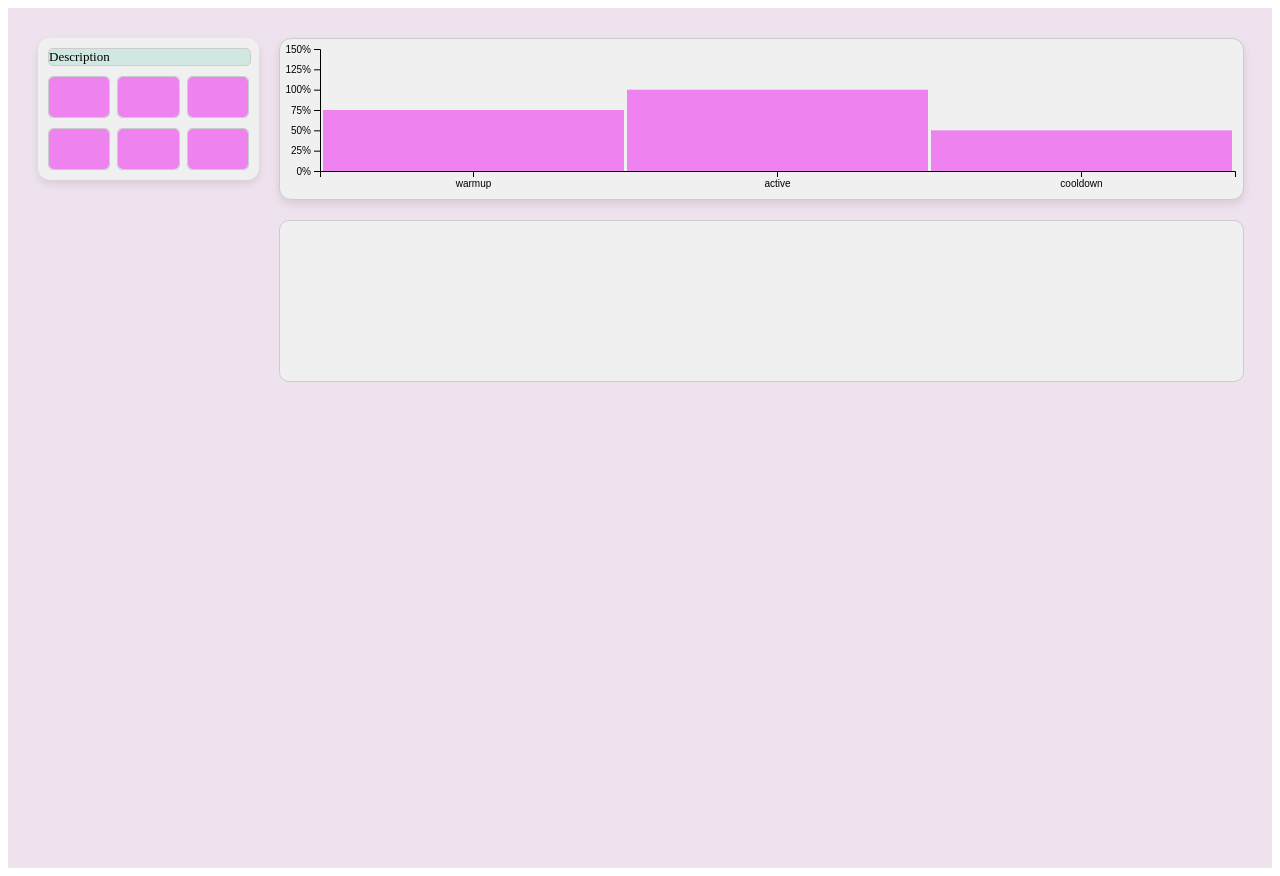
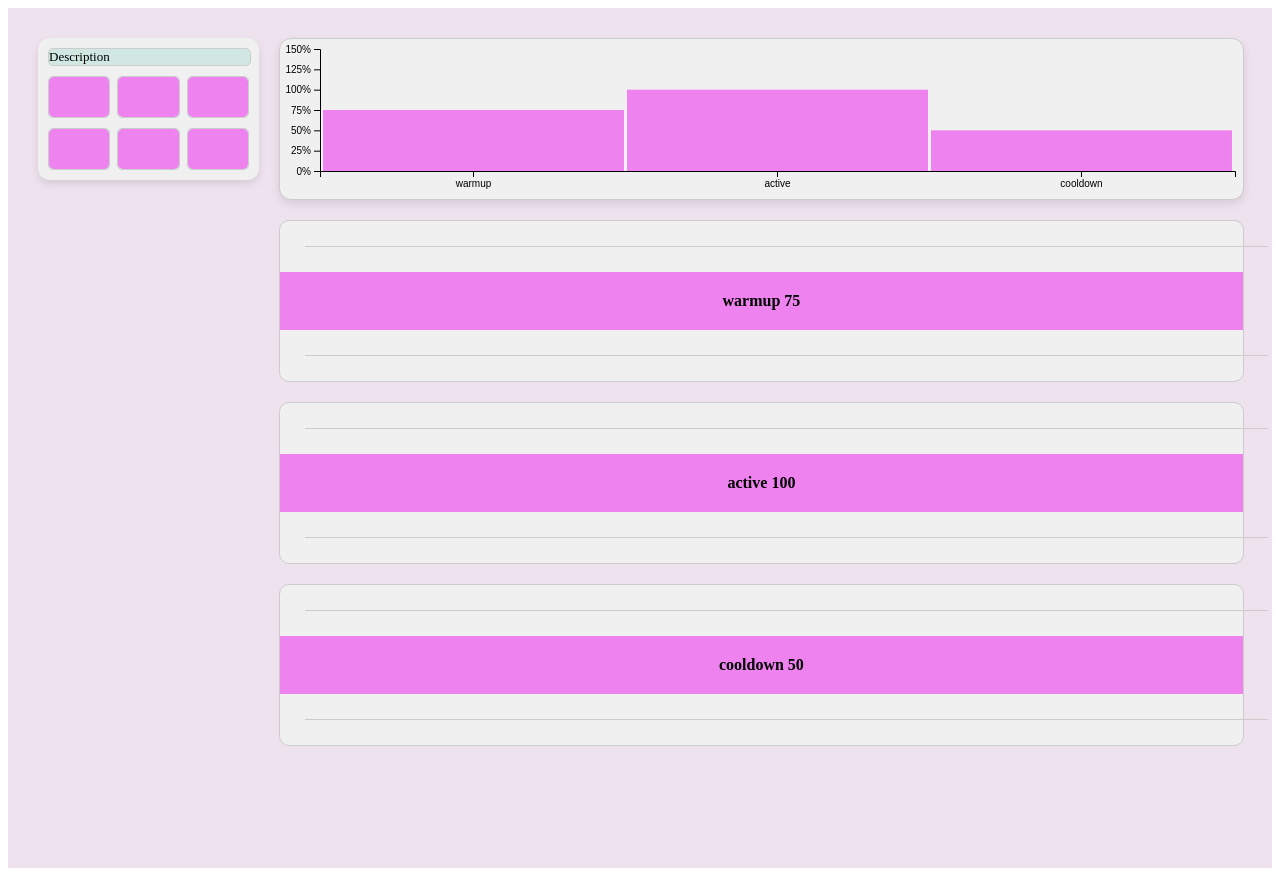
Before and after one commit to ChodiDeepthi/tasktask, a React (Vite) app in the folder AssaignmentTask/: page / in a window 1280 px wide. Built offline with nearby package versions, Linux system fonts and the light colour scheme.

Commit message:
update-5

```diff
--- a/AssaignmentTask/src/App.jsx
+++ b/AssaignmentTask/src/App.jsx
@@ -5,7 +5,7 @@ import './App.css';
 
 function App() {
   const [datas,setdata]=useState([
-    { id:0,name: "warmup", value: 75 },
+    { id:3,name: "warmup", value: 75 },
     { id:1,name: "active", value: 100 },
     { id:2,name: "cooldown", value: 50 },
 
--- a/AssaignmentTask/src/components/AddedEle.jsx
+++ b/AssaignmentTask/src/components/AddedEle.jsx
@@ -1,9 +1,16 @@
 import styles from './AddedEle.module.css';
 
-export default function AddedEle() {
+export default function AddedEle({item}) {
   return (
+
+
     <div className={styles.itemsContainer}>
+        <hr/>
+          <div className={styles.content}>
+                  {item.name} {item.value}
+          </div>
 
+        <hr/>
     </div>
   );
 }
--- a/AssaignmentTask/src/components/AddedEle.module.css
+++ b/AssaignmentTask/src/components/AddedEle.module.css
@@ -1,8 +1,28 @@
 .itemsContainer {
-    width: 100%; /* Equal width for each element */
-    height: 160px; /* Adjust as needed */
-    background-color: #f0f0f0; /* Light background for visibility */
-    border: 1px solid #ccc; /* Optional border */
-    border-radius: 10px; /* Rounded corners */
-    margin-bottom: 20px;
-  }
+  width: 100%; /* Full width */
+  height: 160px; /* Fixed height */
+  background-color: #f0f0f0; /* Light background for visibility */
+  border: 1px solid #ccc; /* Optional border */
+  border-radius: 10px; /* Rounded corners */
+  margin-bottom: 20px;
+  display: flex; /* Use flexbox for layout */
+  flex-direction: column; /* Arrange items in a column */
+  justify-content: space-between; /* Distribute space equally between elements */
+}
+
+hr {
+  width: 100%; /* Make the horizontal rule full width */
+  border: 0; /* Remove default border */
+  border-top: 1px solid #ccc; /* Style the hr */
+  margin: 25px; /* Remove default margin */
+}
+
+.content {
+  background-color: violet; /* Set background color to violet */
+  display: flex;
+  justify-content: center; /* Center content horizontally */
+  align-items: center; /* Center content vertically */
+  font-size: 16px; /* Adjust font size */
+  font-weight: bold; /* Make text bold */
+  height: 60px; /* Set a fixed height for the content area */
+}
--- a/AssaignmentTask/src/components/Component2.jsx
+++ b/AssaignmentTask/src/components/Component2.jsx
@@ -1,14 +1,20 @@
 import styles from './Component2.module.css';
 import Graph from './Graph.jsx';
 import AddedEle from './AddedEle.jsx';
-export default function  Component2({data,setdata}){
 
-    return (
-<div className={styles.item}>
-      <Graph data={data} setdata={setdata}/>
-
-      <AddedEle/>
-    </div>);
-
-
+export default function Component2({ data, setdata }) {
+  return (
+    <div className={styles.item}>
+      <Graph data={data} setdata={setdata} />
+      <div className={styles.container}>
+        {data.map((item) => {
+          return (
+            <div key={item.id}>
+              <AddedEle item={item} />
+            </div>
+          );
+        })}
+      </div>
+    </div>
+  );
 }
--- a/AssaignmentTask/src/components/Graph.jsx
+++ b/AssaignmentTask/src/components/Graph.jsx
@@ -46,11 +46,12 @@ export default function Graph({ data, setdata }) {
     // Define the fixed Y-axis domain (0% to 150%)
     const yScale = d3.scaleLinear()
       .domain([0, 150]) // Fixed range from 0% to 150%
-      .range([height, 0]);
+      .range([height, 0])
+      .clamp(true); // Ensure values outside the domain are clamped
 
     // X-axis Scale
     const xScale = d3.scaleBand()
-      .domain(data.map(d => d.name)) // Use `id` from the data for X-axis labels
+      .domain(data.map(d => d.name)) // Use `name` from the data for X-axis labels
       .range([0, width])
       .padding(0.01);
 
@@ -71,15 +72,16 @@ export default function Graph({ data, setdata }) {
       .data(data)
       .enter()
       .append('rect')
-      .attr('x', d => xScale(d.name)) // Position each bar based on the `id` property
+      .attr('x', d => xScale(d.name)) // Position each bar based on the `name` property
       .attr('y', d => yScale(d.value)) // Position the bar based on the `value`
       .attr('width', xScale.bandwidth()) // Bar width based on scale
-      .attr('height', d => height - yScale(d.value)) // Height based on the `value`
+      .attr('height', d => Math.max(0, height - yScale(d.value))) // Ensure non-negative height
       .attr('fill', 'violet');
   }, [data, dimensions]); // Re-run effect whenever `data` or `dimensions` change
 
   return (
     <div className={styles.itemsContainer}>
+      {console.log(data)}
       <svg ref={chartRef}></svg>
     </div>
   );
--- a/AssaignmentTask/src/components/Item.jsx
+++ b/AssaignmentTask/src/components/Item.jsx
@@ -4,7 +4,7 @@ import styles from './Item.module.css';
 export default function Item({item,setitem,data,setdata}) {
   return (
     <div className={styles.itemRow}>
-      {item.map((x)=>(<Element item={x} data={data} setdata={setdata} ></Element>))}
+      {item.map((x)=>(<Element  key ={item.name} item={x} data={data} setdata={setdata} ></Element>))}
     </div>
   );
 }
--- a/AssaignmentTask/src/components/Items.jsx
+++ b/AssaignmentTask/src/components/Items.jsx
@@ -9,10 +9,10 @@ export default function Items({data,setdata}) {
 
     <div className={styles.itemsContainer}>
       <div className={styles.row}>
-        <Item item={topdata} setitem={settopdata} data={data} setdata={setdata}/>
+        <Item  item={topdata} setitem={settopdata} data={data} setdata={setdata}/>
       </div>
       <div className={styles.row}>
-        <Item item={bottomdata} setitem={setbottomdata} data={data} setdata={setdata} />
+        <Item  item={bottomdata} setitem={setbottomdata} data={data} setdata={setdata} />
       </div>
     </div>
   );
```
